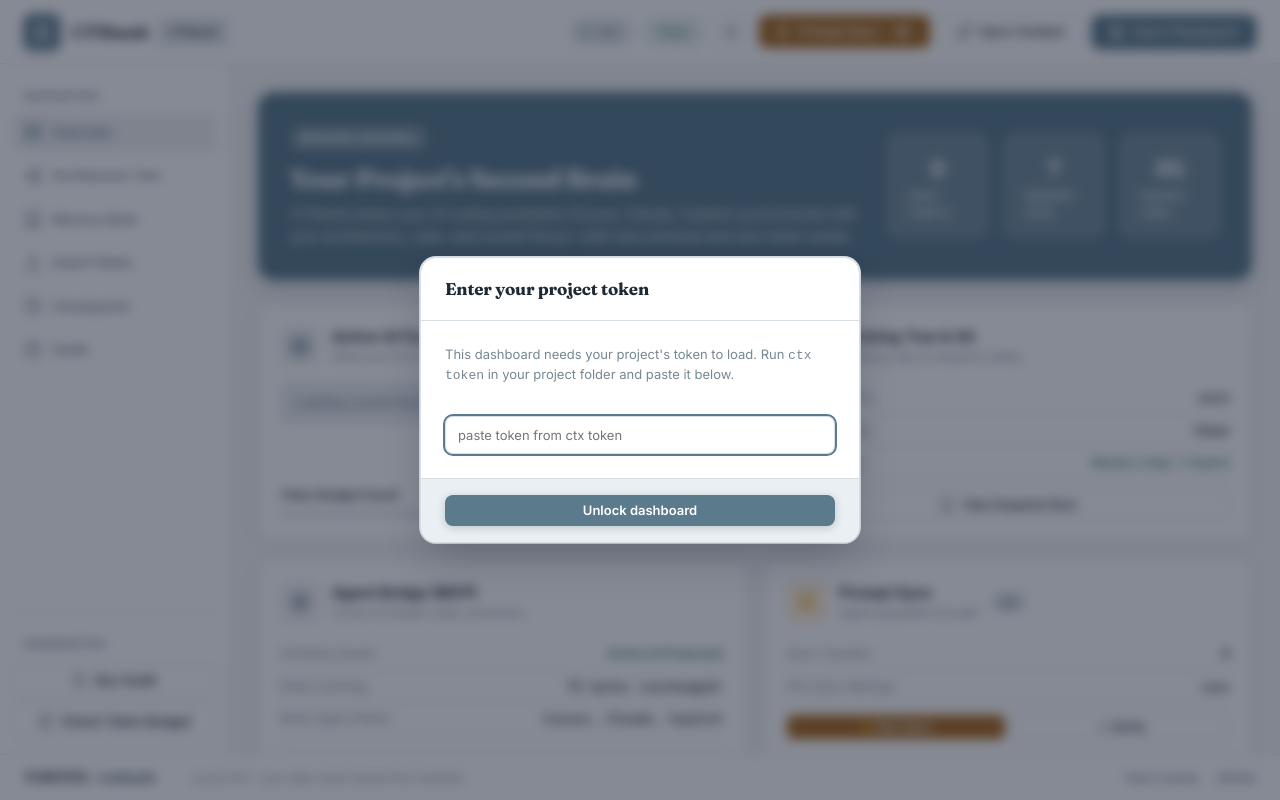
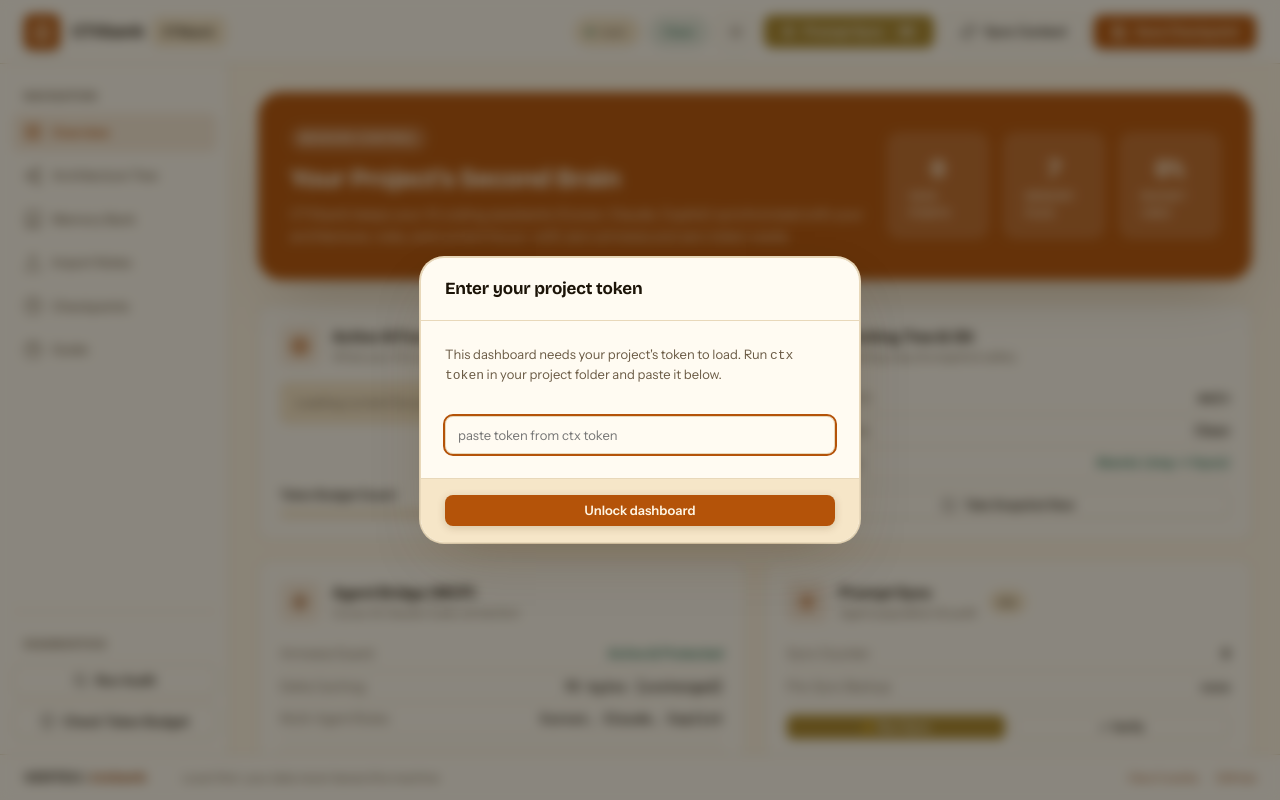
Before and after one commit to hamziCodes/CTXbank, a plain HTML site: page internal/ui/web/index.html in a window 1280 px wide. Drawn offline with nearby package versions, Linux system fonts and the light colour scheme.

Commit message:
v0.2.1: restyle all frontends to the Wavia Marigold Market theme
Dashboard, Connect website, and VS Code webview move from the retired
VERTEX Soft Harbor palette to the Wavia engine brand layer (Theme B):
warm paper #fff6e5, burnt marigold #b45309, ink #1c1408, palm-green
verified, brass accents, dark act #16120b; Bricolage Grotesque /
Instrument Sans / Space Mono replace Fraunces / Inter / IBM Plex Mono.
Token-level swap (variable names unchanged) + architecture graph
palette + favicon + inline accents. Verified: tests pass, e2e 48/48,
screenshots of dashboard light/dark and website reviewed.

```diff
--- a/internal/ui/web/index.html
+++ b/internal/ui/web/index.html
@@ -19,7 +19,7 @@
   <link rel="stylesheet" href="style.css">
   <link rel="preconnect" href="https://fonts.googleapis.com">
   <link rel="preconnect" href="https://fonts.gstatic.com" crossorigin>
-  <link href="https://fonts.googleapis.com/css2?family=Fraunces:opsz,wght@9..144,500;9..144,600;9..144,700&family=Inter:wght@400;500;600;700&family=IBM+Plex+Mono:wght@400;500;600&display=swap" rel="stylesheet">
+  <link href="https://fonts.googleapis.com/css2?family=Bricolage+Grotesque:opsz,wght@12..96,400..800&family=Instrument+Sans:ital,wght@0,400..700;1,400..700&family=Instrument+Serif:ital@0;1&family=Space+Mono:ital,wght@0,400;0,700;1,400&display=swap" rel="stylesheet">
 </head>
 <body>
 
@@ -346,7 +346,7 @@
           <!-- Card 4: AI Prompt Sync Controller -->
           <div class="metric-card">
             <div class="metric-header">
-              <div class="metric-icon accent" style="background: rgba(245, 158, 11, 0.15); color: #f59e0b;">
+              <div class="metric-icon accent" style="background: rgba(180, 83, 9, 0.12); color: #b45309;">
                 <svg width="20" height="20" viewBox="0 0 24 24" fill="none" stroke="currentColor" stroke-width="2">
                   <polygon points="13 2 3 14 12 14 11 22 21 10 12 10 13 2"></polygon>
                 </svg>
@@ -640,7 +640,7 @@
     <div class="modal-card modal-lg">
       <div class="modal-header">
         <div class="flex items-center gap-3">
-          <div class="metric-icon accent" style="width: 32px; height: 32px; background: rgba(245, 158, 11, 0.15); color: #f59e0b;">
+          <div class="metric-icon accent" style="width: 32px; height: 32px; background: rgba(180, 83, 9, 0.12); color: #b45309;">
             <svg width="18" height="18" viewBox="0 0 24 24" fill="none" stroke="currentColor" stroke-width="2">
               <polygon points="13 2 3 14 12 14 11 22 21 10 12 10 13 2"></polygon>
             </svg>
--- a/internal/ui/web/style.css
+++ b/internal/ui/web/style.css
@@ -4,91 +4,94 @@
    ========================================================================== */
 
 :root {
-  /* VERTEX Soft Harbor palette — flat, calm, welcoming */
-  --brand-primary: #5B7A8C;
-  --brand-hover: #486575;
-  --brand-light: rgba(91, 122, 140, 0.10);
-  --brand-accent: #5B7A8C;
-  --accent-text: #3E5C6B;
-  --focus-ring: rgba(91, 122, 140, 0.35);
+  /* Wavia "Marigold Market" (Theme B) — the Wavia engine brand layer:
+     warm paper, burnt marigold, ink text. One source of truth:
+     WAVIA_WEBSITE/src/theme.css. Never #fff, never a cool grey. */
+  --brand-primary: #b45309;
+  --brand-hover: #93430a;
+  --brand-light: rgba(180, 83, 9, 0.10);
+  --brand-accent: #b45309;
+  --accent-text: #93430a;
+  --focus-ring: rgba(28, 20, 8, 0.35);
 
-  /* Light Canvas & Surfaces */
-  --app-canvas: #F4F6F7;
-  --app-surface: #ffffff;
-  --app-surface-sunken: #E9EFF2;
-  --app-surface-hover: rgba(30, 42, 51, 0.04);
-  --app-line: #D8DFE4;
-  --app-line-strong: #768893;
-  --app-ink: #1E2A33;
-  --app-ink-soft: #5B6F7B;
-  --app-ink-muted: #768893;
+  /* Warm Paper Canvas & Surfaces */
+  --app-canvas: #fff6e5;
+  --app-surface: #fffbf2;
+  --app-surface-sunken: #f6e6c8;
+  --app-surface-hover: rgba(28, 20, 8, 0.04);
+  --app-line: #e8d8ba;
+  --app-line-strong: #1c1408;
+  --app-ink: #1c1408;
+  --app-ink-soft: #6b5b45;
+  --app-ink-muted: #6b5b45;
 
-  /* State Colors */
-  --positive: #3E7C5B;
-  --positive-soft: rgba(62, 124, 91, 0.10);
-  --negative: #B4543F;
-  --negative-soft: rgba(180, 84, 63, 0.10);
-  --attention: #A86A1F;
-  --attention-soft: rgba(168, 106, 31, 0.10);
+  /* State Colors — palm green verified, brass shield, alert red */
+  --positive: #1e6b4f;
+  --positive-soft: rgba(30, 107, 79, 0.10);
+  --negative: #b3261e;
+  --negative-soft: rgba(179, 38, 30, 0.10);
+  --attention: #a8862b;
+  --attention-soft: rgba(168, 134, 43, 0.12);
 
-  /* Smooth Radius System */
+  /* Marigold radii: pills for controls, 24px cards, 40px panels */
   --radius-xs: 6px;
   --radius-sm: 8px;
   --radius-md: 12px;
-  --radius-lg: 16px;
-  --radius-xl: 20px;
+  --radius-lg: 24px;
+  --radius-xl: 40px;
   --radius-full: 9999px;
 
-  /* Modern Elevated Shadows */
-  --shadow-sm: 0 1px 2px 0 rgba(0, 0, 0, 0.05);
-  --shadow-card: 0 4px 20px -2px rgba(15, 23, 42, 0.06), 0 0 0 1px var(--app-line);
-  --shadow-card-hover: 0 12px 30px -4px rgba(4, 41, 64, 0.12), 0 0 0 1px var(--brand-accent);
-  --shadow-modal: 0 20px 40px -8px rgba(15, 23, 42, 0.25), 0 0 0 1px var(--app-line);
+  /* Flat by rule — shadow is earned, warm-tinted when used */
+  --shadow-sm: 0 1px 2px 0 rgba(80, 52, 12, 0.06);
+  --shadow-card: 0 0 0 1px var(--app-line);
+  --shadow-card-hover: 0 24px 60px -24px rgba(80, 52, 12, 0.35), 0 0 0 1px var(--brand-accent);
+  --shadow-modal: 0 24px 60px -24px rgba(80, 52, 12, 0.35), 0 0 0 1px var(--app-line);
 
   /* Transitions */
   --transition-fast: all 0.15s ease;
   --transition-smooth: all 0.25s cubic-bezier(0.16, 1, 0.3, 1);
 
-  --font-sans: 'Inter', -apple-system, BlinkMacSystemFont, 'Segoe UI', Roboto, sans-serif;
-  --font-display: 'Fraunces', Georgia, serif;
-  --font-mono: 'IBM Plex Mono', ui-monospace, SFMono-Regular, Menlo, Monaco, Consolas, monospace;
+  --font-sans: 'Instrument Sans', system-ui, -apple-system, 'Segoe UI', Roboto, sans-serif;
+  --font-display: 'Bricolage Grotesque', 'Instrument Sans', system-ui, sans-serif;
+  --font-mono: 'Space Mono', ui-monospace, SFMono-Regular, Menlo, Monaco, Consolas, monospace;
 }
 
-/* Soft Harbor typography: Fraunces for display headings and brand */
+/* Wavia typography: Bricolage Grotesque for display headings and brand */
 h1, h2, h3, .view-title, .modal-title, .brand-title {
   font-family: var(--font-display);
   letter-spacing: -0.01em;
 }
 
-/* Dark Theme — Soft Harbor dark */
+/* Dark act — Wavia's single dark surface (#16120b) with cream text.
+   Marigold stays the live-state colour; chrome inverts to cream. */
 html.dark {
-  --brand-primary: #82A5B6;
-  --brand-hover: #96B7C7;
-  --brand-light: rgba(130, 165, 182, 0.14);
-  --brand-accent: #82A5B6;
-  --accent-text: #82A5B6;
-  --focus-ring: rgba(130, 165, 182, 0.40);
+  --brand-primary: #e8a04c;
+  --brand-hover: #f2b266;
+  --brand-light: rgba(232, 160, 76, 0.14);
+  --brand-accent: #e8a04c;
+  --accent-text: #e8a04c;
+  --focus-ring: rgba(255, 246, 229, 0.40);
 
-  --app-canvas: #131D25;
-  --app-surface: #1B2833;
-  --app-surface-sunken: #243443;
-  --app-surface-hover: rgba(233, 239, 243, 0.06);
-  --app-line: #2F414F;
-  --app-line-strong: #546B7A;
-  --app-ink: #E9EFF3;
-  --app-ink-soft: #9AADBA;
-  --app-ink-muted: #768893;
+  --app-canvas: #16120b;
+  --app-surface: #221b10;
+  --app-surface-sunken: #2b2113;
+  --app-surface-hover: rgba(255, 246, 229, 0.06);
+  --app-line: #453723;
+  --app-line-strong: #8a744e;
+  --app-ink: #fff6e5;
+  --app-ink-soft: #d8c9a8;
+  --app-ink-muted: #a08c64;
 
-  --positive: #6FAE8A;
-  --positive-soft: rgba(111, 174, 138, 0.12);
-  --negative: #D08675;
-  --negative-soft: rgba(208, 134, 117, 0.12);
-  --attention: #D9A45B;
-  --attention-soft: rgba(217, 164, 91, 0.12);
+  --positive: #5fb08c;
+  --positive-soft: rgba(95, 176, 140, 0.12);
+  --negative: #e07a6f;
+  --negative-soft: rgba(224, 122, 111, 0.12);
+  --attention: #d9b45b;
+  --attention-soft: rgba(217, 180, 91, 0.12);
 
-  --shadow-card: 0 4px 20px -2px rgba(0, 0, 0, 0.4), 0 0 0 1px var(--app-line);
-  --shadow-card-hover: 0 12px 30px -4px rgba(0, 0, 0, 0.6), 0 0 0 1px var(--brand-primary);
-  --shadow-modal: 0 20px 40px -8px rgba(0, 0, 0, 0.8), 0 0 0 1px var(--app-line-strong);
+  --shadow-card: 0 0 0 1px var(--app-line);
+  --shadow-card-hover: 0 24px 60px -24px rgba(0, 0, 0, 0.6), 0 0 0 1px var(--brand-primary);
+  --shadow-modal: 0 24px 60px -24px rgba(0, 0, 0, 0.8), 0 0 0 1px var(--app-line-strong);
 }
 
 /* Global Reset */
@@ -134,11 +137,11 @@ header {
   height: 36px;
   border-radius: var(--radius-sm);
   background: var(--brand-primary);
-  color: #ffffff;
+  color: #fff6e5;
   display: flex;
   align-items: center;
   justify-content: center;
-  box-shadow: 0 2px 8px rgba(4, 41, 64, 0.2);
+  box-shadow: 0 2px 8px rgba(80, 52, 12, 0.2);
 }
 
 .brand-text {
@@ -194,13 +197,13 @@ header {
 .status-pill.clean {
   background: var(--positive-soft);
   color: var(--positive);
-  border-color: rgba(16, 185, 129, 0.25);
+  border-color: rgba(30, 107, 79, 0.25);
 }
 
 .status-pill.dirty {
   background: var(--attention-soft);
   color: var(--attention);
-  border-color: rgba(245, 158, 11, 0.25);
+  border-color: rgba(180, 83, 9, 0.25);
 }
 
 /* Button System */
@@ -227,18 +230,18 @@ header {
 
 .btn-primary {
   background-color: var(--brand-primary);
-  color: #ffffff;
-  box-shadow: 0 2px 8px rgba(4, 41, 64, 0.2);
+  color: #fff6e5;
+  box-shadow: 0 2px 8px rgba(80, 52, 12, 0.2);
 }
 
 html.dark .btn-primary {
   background-color: var(--brand-primary);
-  color: #090d12;
+  color: #16120b;
 }
 
 .btn-primary:hover {
   filter: brightness(1.1);
-  box-shadow: 0 4px 14px rgba(4, 41, 64, 0.3);
+  box-shadow: 0 4px 14px rgba(80, 52, 12, 0.3);
 }
 
 .btn-secondary {
@@ -404,21 +407,21 @@ html.dark .nav-item.active {
 /* ==================== VIEW 1: HERO & OVERVIEW STYLES ==================== */
 .hero-card {
   background: var(--brand-primary);
-  color: #ffffff;
+  color: #fff6e5;
   border-radius: var(--radius-lg);
   padding: 32px;
   display: flex;
   align-items: center;
   justify-content: space-between;
   gap: 24px;
-  box-shadow: 0 8px 24px rgb(30 42 51 / 0.16);
+  box-shadow: 0 24px 60px -24px rgba(80, 52, 12, 0.35);
   position: relative;
   overflow: hidden;
 }
 
-/* Dark mode keeps a deep harbor tone so the white hero text stays legible */
+/* Dark act: the hero card sits on Wavia's dark surface, cream text stays legible */
 html.dark .hero-card {
-  background: #486575;
+  background: #221b10;
 }
 
 .hero-content {
@@ -698,7 +701,7 @@ html.dark .hero-card {
   height: 28px;
   border-radius: 50%;
   background: var(--brand-primary);
-  color: #ffffff;
+  color: #fff6e5;
   display: flex;
   align-items: center;
   justify-content: center;
@@ -708,7 +711,7 @@ html.dark .hero-card {
 }
 
 html.dark .step-num {
-  color: #090d12;
+  color: #16120b;
 }
 
 .step-title {
@@ -752,7 +755,7 @@ html.dark .step-num {
 .node-group:hover rect {
   stroke-width: 2px;
   stroke: var(--brand-accent);
-  filter: drop-shadow(0 4px 12px rgba(4, 41, 64, 0.15));
+  filter: drop-shadow(0 4px 12px rgba(80, 52, 12, 0.15));
 }
 
 .node-inspector-card {
@@ -958,7 +961,7 @@ html.dark .file-name-title {
 .modal-overlay {
   position: fixed;
   inset: 0;
-  background: rgba(15, 23, 42, 0.5);
+  background: rgba(22, 18, 11, 0.5);
   backdrop-filter: blur(6px);
   display: none;
   align-items: center;
@@ -1110,7 +1113,7 @@ html.dark .file-name-title {
 .chip.clean {
   background: var(--positive-soft);
   color: var(--positive);
-  border-color: rgba(16, 185, 129, 0.2);
+  border-color: rgba(30, 107, 79, 0.2);
 }
 
 /* Toast Notifications */
@@ -1237,7 +1240,7 @@ html.dark .file-name-title {
 /* Active Project Banner */
 .active-project-banner {
   background: var(--brand-light);
-  border: 1px solid rgba(0, 119, 182, 0.25);
+  border: 1px solid rgba(180, 83, 9, 0.25);
   border-radius: var(--radius-md);
   padding: 14px 18px;
   display: flex;
@@ -1354,7 +1357,7 @@ html.dark .file-name-title {
 
 .banner-box {
   background: var(--brand-light);
-  border: 1px solid rgba(0, 119, 182, 0.25);
+  border: 1px solid rgba(180, 83, 9, 0.25);
   border-radius: var(--radius-md);
   padding: 12px 16px;
 }
--- a/website/styles.css
+++ b/website/styles.css
@@ -1,46 +1,49 @@
-/* VERTEX/ctxbank — Soft Harbor design language.
-   Flat colour, calm motion, light by default, dark as an equal citizen. */
+/* CTXbank — Wavia Marigold Market design language.
+   Flat colour, calm motion, light warm paper by default, one dark act. */
 
 :root {
-  --sh-canvas: #F4F6F7;
-  --sh-surface: #FFFFFF;
-  --sh-sunken: #E9EFF2;
-  --sh-warm: #F1ECE4;
-  --sh-ink: #1E2A33;
-  --sh-ink-soft: #5B6F7B;
-  --sh-accent-fill: #5B7A8C;
-  --sh-accent-hover: #486575;
-  --sh-accent-text: #3E5C6B;
-  --sh-accent-soft: rgba(91, 122, 140, 0.10);
-  --sh-hairline: #D8DFE4;
-  --sh-boundary: #768893;
-  --sh-success: #3E7C5B;
-  --sh-alert: #B4543F;
-  --sh-shadow: 0 1px 2px rgb(30 42 51 / 0.06), 0 8px 24px rgb(30 42 51 / 0.06);
-  --sh-radius: 12px;
-  --sh-radius-sm: 8px;
-  --font-display: "Fraunces", Georgia, serif;
-  --font-body: "Inter", system-ui, sans-serif;
-  --font-mono: "IBM Plex Mono", ui-monospace, monospace;
+  /* Wavia "Marigold Market" (Theme B) — same brand layer as the dashboard:
+     warm paper, burnt marigold, ink text. Source: WAVIA_WEBSITE/src/theme.css */
+  --sh-canvas: #fff6e5;
+  --sh-surface: #fffbf2;
+  --sh-sunken: #f6e6c8;
+  --sh-warm: #fbeacd;
+  --sh-ink: #1c1408;
+  --sh-ink-soft: #6b5b45;
+  --sh-accent-fill: #b45309;
+  --sh-accent-hover: #93430a;
+  --sh-accent-text: #93430a;
+  --sh-accent-soft: rgba(180, 83, 9, 0.10);
+  --sh-hairline: #e8d8ba;
+  --sh-boundary: #1c1408;
+  --sh-success: #1e6b4f;
+  --sh-alert: #b3261e;
+  --sh-shadow: 0 24px 60px -24px rgba(80, 52, 12, 0.35);
+  --sh-radius: 24px;
+  --sh-radius-sm: 12px;
+  --font-display: "Bricolage Grotesque", "Instrument Sans", system-ui, sans-serif;
+  --font-body: "Instrument Sans", system-ui, sans-serif;
+  --font-mono: "Space Mono", ui-monospace, monospace;
   --ease-calm: cubic-bezier(0.22, 0.61, 0.36, 1);
 }
 
+/* Dark act — Wavia's single dark surface, not a second theme. */
 html[data-theme="dark"] {
-  --sh-canvas: #131D25;
-  --sh-surface: #1B2833;
-  --sh-sunken: #243443;
-  --sh-warm: #243443;
-  --sh-ink: #E9EFF3;
-  --sh-ink-soft: #9AADBA;
-  --sh-accent-fill: #82A5B6;
-  --sh-accent-hover: #96B7C7;
-  --sh-accent-text: #82A5B6;
-  --sh-accent-soft: rgba(130, 165, 182, 0.14);
-  --sh-hairline: #2F414F;
-  --sh-boundary: #546B7A;
-  --sh-success: #6FAE8A;
-  --sh-alert: #D08675;
-  --sh-shadow: 0 1px 2px rgb(0 0 0 / 0.3), 0 8px 24px rgb(0 0 0 / 0.25);
+  --sh-canvas: #16120b;
+  --sh-surface: #221b10;
+  --sh-sunken: #2b2113;
+  --sh-warm: #2b2113;
+  --sh-ink: #fff6e5;
+  --sh-ink-soft: #d8c9a8;
+  --sh-accent-fill: #e8a04c;
+  --sh-accent-hover: #f2b266;
+  --sh-accent-text: #e8a04c;
+  --sh-accent-soft: rgba(232, 160, 76, 0.14);
+  --sh-hairline: #453723;
+  --sh-boundary: #8a744e;
+  --sh-success: #5fb08c;
+  --sh-alert: #e07a6f;
+  --sh-shadow: 0 24px 60px -24px rgba(0, 0, 0, 0.6);
 }
 
 * { box-sizing: border-box; }
```
Also changed, not shown: extensions/vscode/src/extension.ts (+9 -9 lines), internal/ui/web/app.js (+7 -7 lines), website/index.html (+1 -1 lines), CHANGELOG.md, website/README.md, 1 other file.
